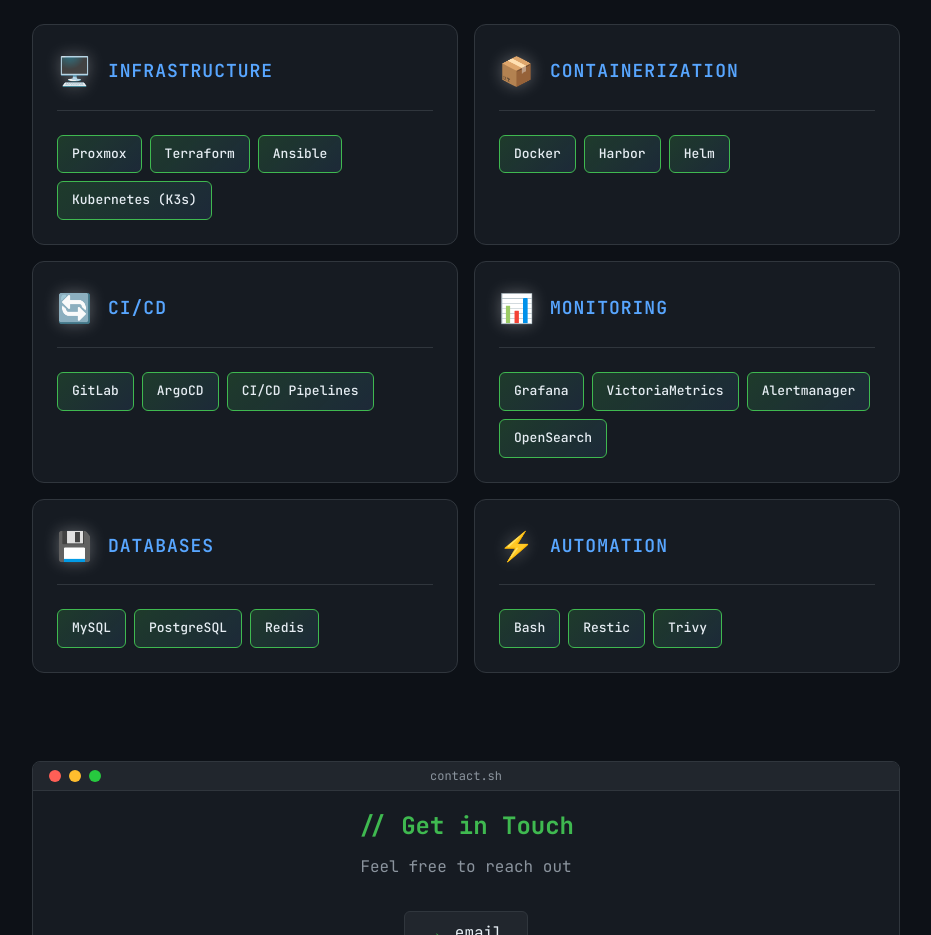
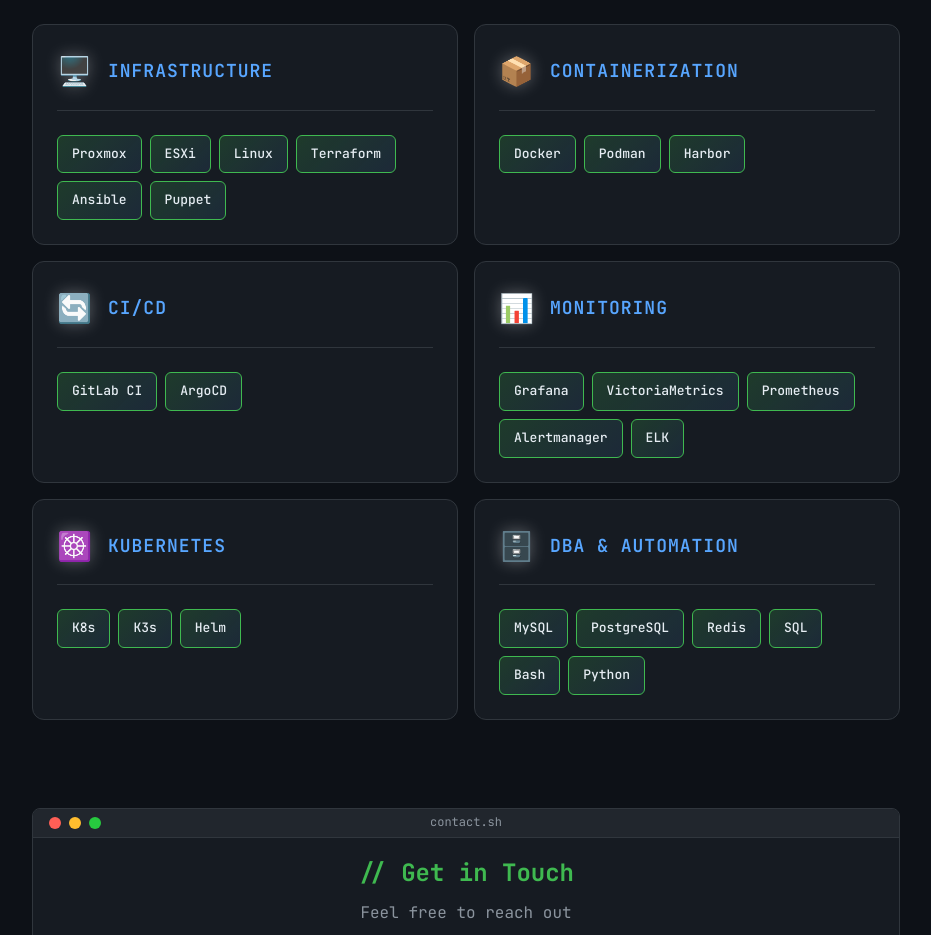
Before and after one commit to Zondermainy/zharnikov_cv, a Nuxt app: page / in a window 1280 px wide. Shown: the part 1680-2615 px from the top of the page, without its empty margins (174-1105 px from the left). Built offline with nearby package versions, Linux system fonts and the light colour scheme.

Commit message:
#fix: v0.3, цензура скиллов

```diff
--- a/components/SkillCategory.vue
+++ b/components/SkillCategory.vue
@@ -28,8 +28,8 @@
     containerization: '📦',
     cicd: '🔄',
     monitoring: '📊',
-    databases: '💾',
-    automation: '⚡'
+    kubernetes: '☸️',
+    dba: '🗄️'
   }
   return icons[key] || '🔧'
 }
--- a/composables/useI18n.ts
+++ b/composables/useI18n.ts
@@ -50,8 +50,8 @@
       containerization: 'Containerization',
       cicd: 'CI/CD',
       monitoring: 'Monitoring',
-      databases: 'Databases',
-      automation: 'Automation'
+      kubernetes: 'Kubernetes',
+      dba: 'DBA & Automation'
     },
     contact: {
       title: '// Get in Touch',
@@ -120,8 +120,8 @@
       containerization: 'Контейнеризация',
       cicd: 'CI/CD',
       monitoring: 'Мониторинг',
-      databases: 'Базы данных',
-      automation: 'Автоматизация'
+      kubernetes: 'Kubernetes',
+      dba: 'DBA & Автоматизация'
     },
     contact: {
       title: '// Связаться',
@@ -189,8 +189,8 @@
       containerization: 'コンテナ化',
       cicd: 'CI/CD',
       monitoring: '監視',
-      databases: 'データベース',
-      automation: '自動化'
+      kubernetes: 'Kubernetes',
+      dba: 'DBA & 自動化'
     },
     contact: {
       title: '// お問い合わせ',
--- a/pages/index.vue
+++ b/pages/index.vue
@@ -129,12 +129,12 @@
 })
 
 const skillCategories = [
-  { key: 'infrastructure', skills: ['Proxmox', 'Terraform', 'Ansible', 'Kubernetes (K3s)'] },
-  { key: 'containerization', skills: ['Docker', 'Harbor', 'Helm'] },
-  { key: 'cicd', skills: ['GitLab', 'ArgoCD', 'CI/CD Pipelines'] },
-  { key: 'monitoring', skills: ['Grafana', 'VictoriaMetrics', 'Alertmanager', 'OpenSearch'] },
-  { key: 'databases', skills: ['MySQL', 'PostgreSQL', 'Redis'] },
-  { key: 'automation', skills: ['Bash', 'Restic', 'Trivy'] }
+  { key: 'infrastructure', skills: ['Proxmox', 'ESXi', 'Linux', 'Terraform', 'Ansible', 'Puppet'] },
+  { key: 'containerization', skills: ['Docker', 'Podman', 'Harbor'] },
+  { key: 'cicd', skills: ['GitLab CI', 'ArgoCD'] },
+  { key: 'monitoring', skills: ['Grafana', 'VictoriaMetrics', 'Prometheus', 'Alertmanager', 'ELK'] },
+  { key: 'kubernetes', skills: ['K8s', 'K3s', 'Helm'] },
+  { key: 'dba', skills: ['MySQL', 'PostgreSQL', 'Redis', 'SQL', 'Bash', 'Python'] }
 ]
 </script>
 
```
